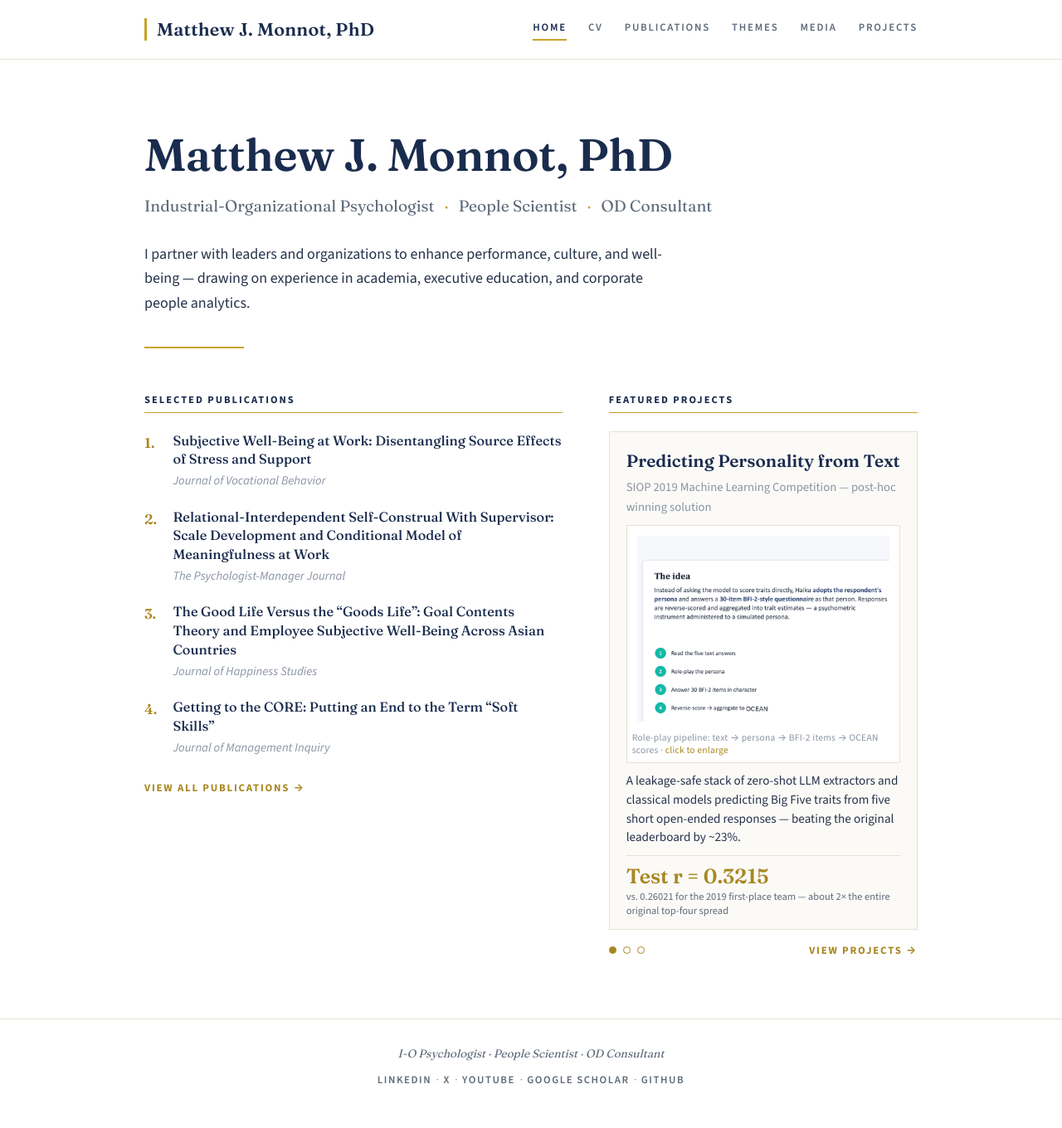
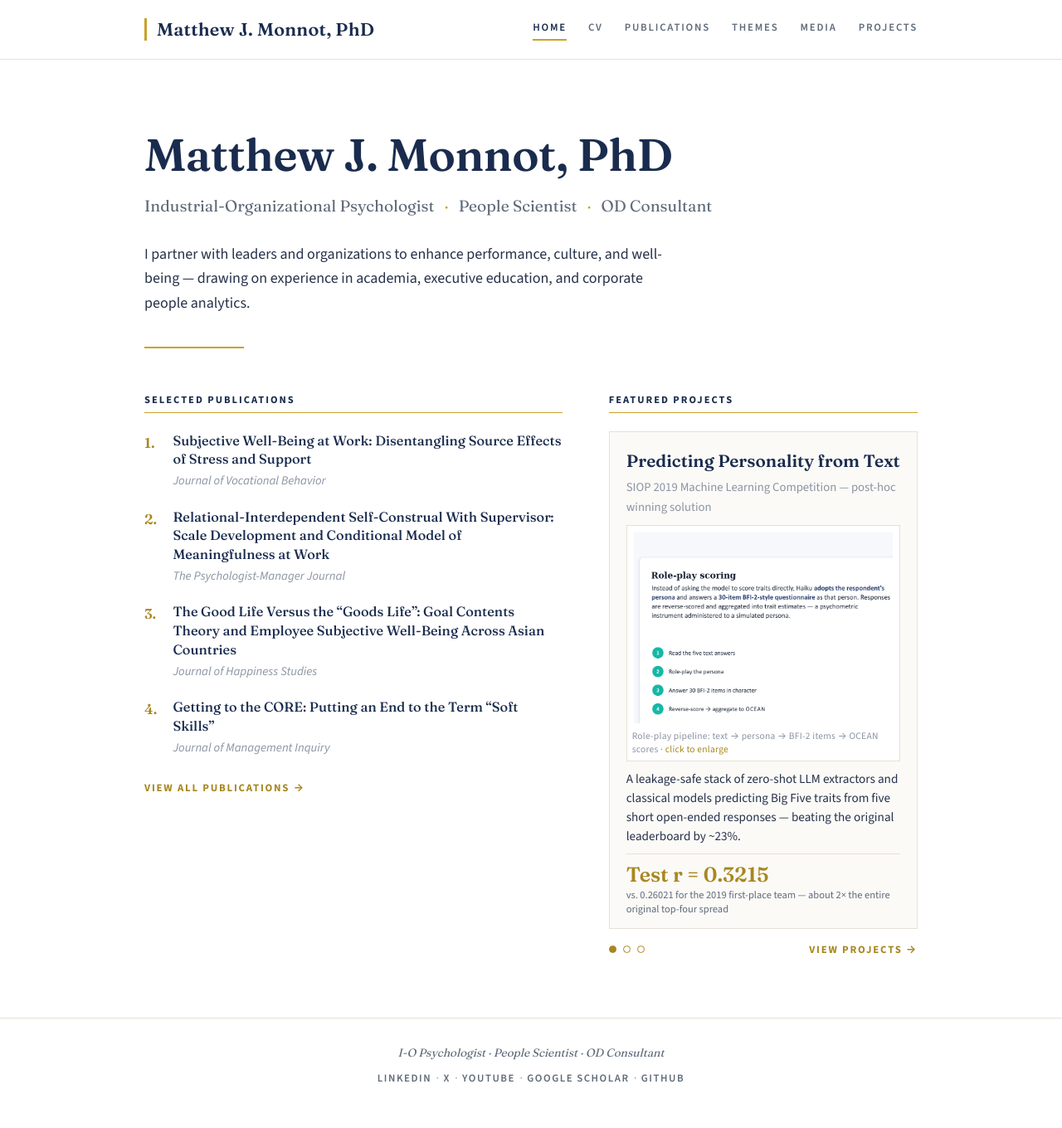
Before and after one commit to mjmonnot/mjmonnot.github.io, a Jekyll site: the page built from index.md, in a window 1280 px wide. Shown: the whole page at 83% size. Built offline with Jekyll 4.4.1, drawn with Linux system fonts in a browser that asks for light colours.

Commit message:
Retitle card 1 figure and match OCEAN to step text font
Replace the vague "The idea" heading with "Role-play scoring", and
rebuild OCEAN from the original slide letterforms so it matches the
surrounding step text.

Co-authored-by: Matt Monnot <mjmonnot@users.noreply.github.com>

```diff
--- a/index.md
+++ b/index.md
@@ -54,7 +54,7 @@ permalink: /
           <p class="feature-sub">SIOP 2019 Machine Learning Competition &mdash; post-hoc winning solution</p>
           <figure class="feature-figure">
             <a class="feature-figure-link" href="{{ "/assets/images/siop2019-roleplay-steps.png" | relative_url }}" target="_blank" rel="noopener noreferrer" aria-label="Open full-size role-play questionnaire pipeline diagram">
-              <img src="{{ "/assets/images/siop2019-roleplay-steps.png" | relative_url }}" alt="Four-step role-play questionnaire pipeline: read five text answers, role-play the persona, answer 30 BFI-2 items in character, then reverse-score and aggregate to OCEAN trait scores." width="900" height="670" loading="lazy">
+              <img src="{{ "/assets/images/siop2019-roleplay-steps.png" | relative_url }}" alt="Four-step role-play questionnaire pipeline: read five text answers, role-play the persona, answer 30 BFI-2 items in character, then reverse-score and aggregate to OCEAN trait scores." width="900" height="665" loading="lazy">
             </a>
             <figcaption>Role-play pipeline: text &rarr; persona &rarr; BFI-2 items &rarr; OCEAN scores <span class="feature-figure-hint">· click to enlarge</span></figcaption>
           </figure>
```
Also changed, not shown: assets/images/siop2019-roleplay-steps.png.
